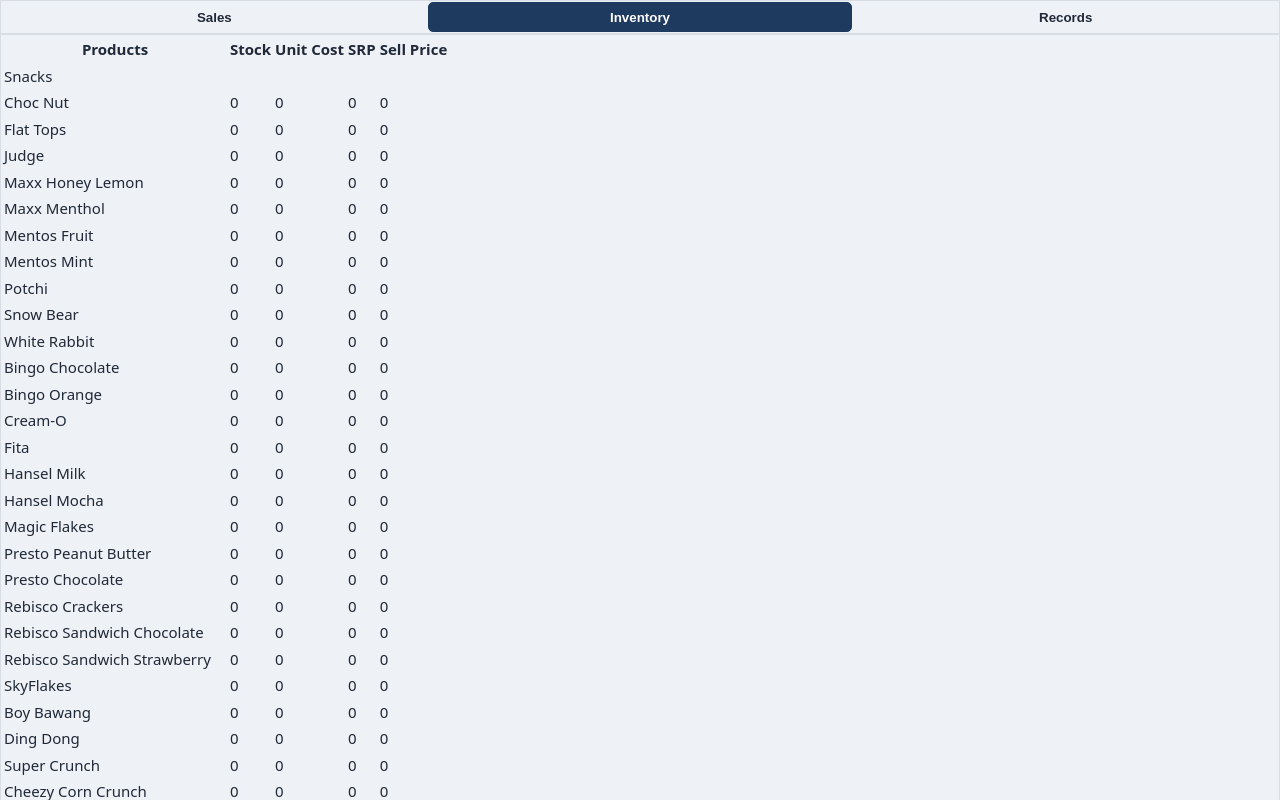
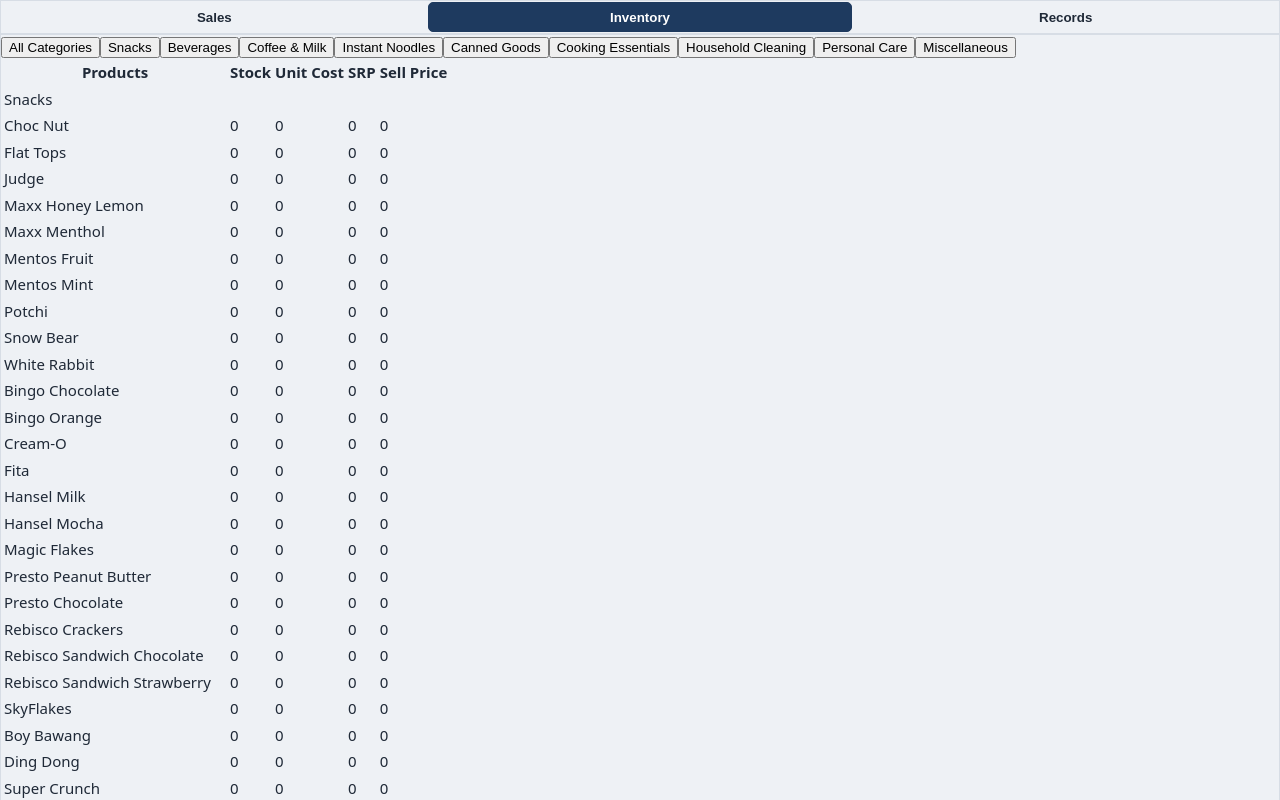
Before and after one commit to kentvillamora-dev/mini-store-pos-learning, a React (Vite) app: page / in a window 1280 px wide. Both pictures are taken after a click on the button "Inventory". Shown: the top 800 px of the page. Built offline with nearby package versions, Linux system fonts and the light colour scheme.

Commit message:
Added Product Category buttons

```diff
--- a/src/features/inventory/InventoryProductTable.tsx
+++ b/src/features/inventory/InventoryProductTable.tsx
@@ -1,9 +1,30 @@
-import { Fragment } from 'react'
+import { Fragment, useState } from 'react'
 import { productGroups } from './productTypes'
 import { defaultProducts } from './defaultProducts'
 
 function InventoryProductTable() {
+  const [selectedCategory, setSelectedCategory] =
+    useState('All Categories')
+
   return (
+    <>
+      <div>
+        <button
+          onClick={() => setSelectedCategory('All Categories')}
+        >
+          All Categories
+        </button>
+
+        {Object.keys(productGroups).map((category) => (
+          <button
+            key={category}
+            onClick={() => setSelectedCategory(category)}
+          >
+            {category}
+          </button>
+        ))}
+      </div>
+
       <table>
         <thead>
           <tr>
@@ -16,7 +37,13 @@
         </thead>
 
         <tbody>
-        {Object.keys(productGroups).map((category) => (
+          {Object.keys(productGroups)
+            .filter(
+              (category) =>
+                selectedCategory === 'All Categories' ||
+                category === selectedCategory
+            )
+            .map((category) => (
               <Fragment key={category}>
                 <tr>
                   <td colSpan={5}>{category}</td>
@@ -37,6 +64,7 @@
             ))}
         </tbody>
       </table>
+    </>
   )
 }
 
```
Also changed, not shown: src/features/inventory/defaultProducts.ts (line endings or trailing spaces). Lines whose indentation alone changed are shown as unchanged.
